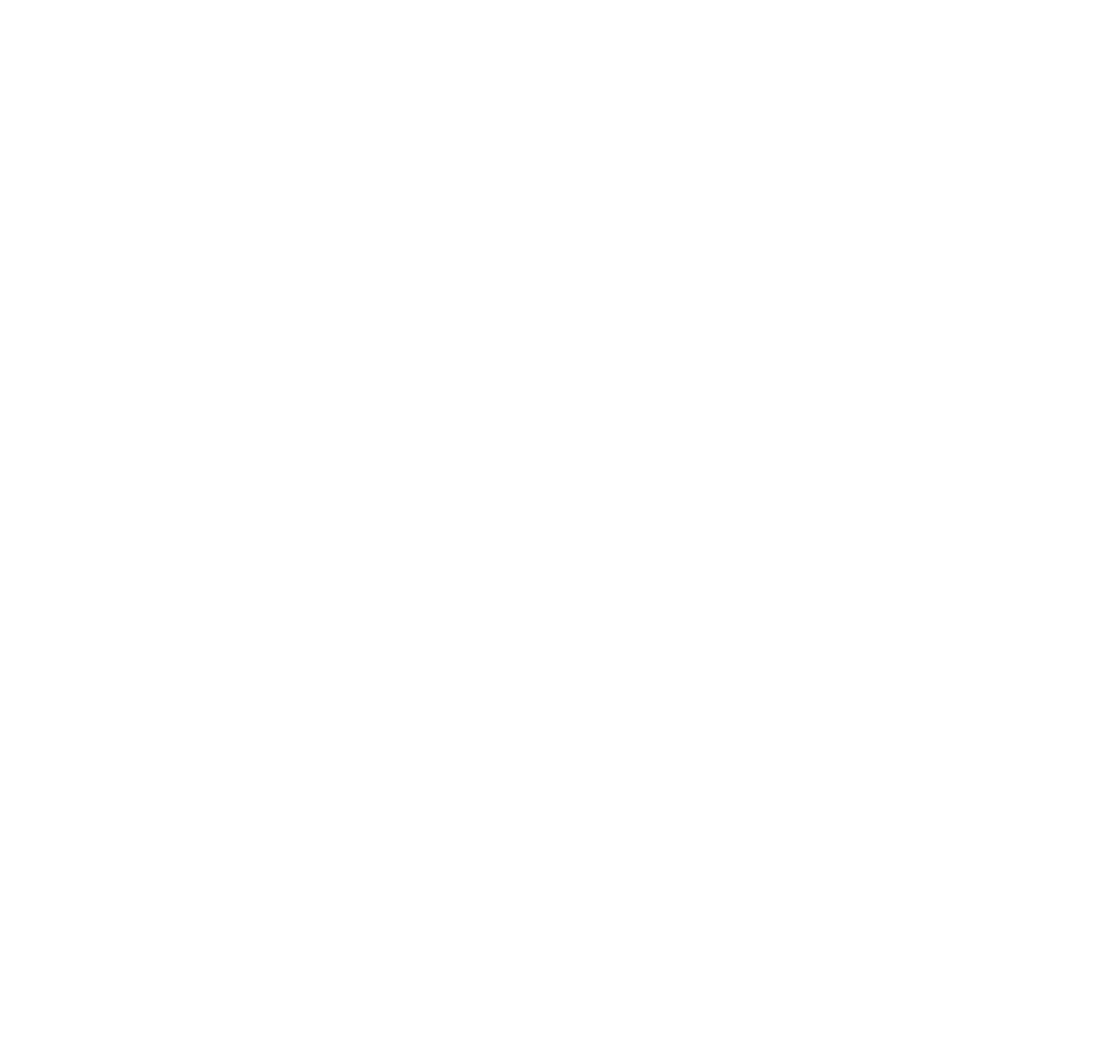
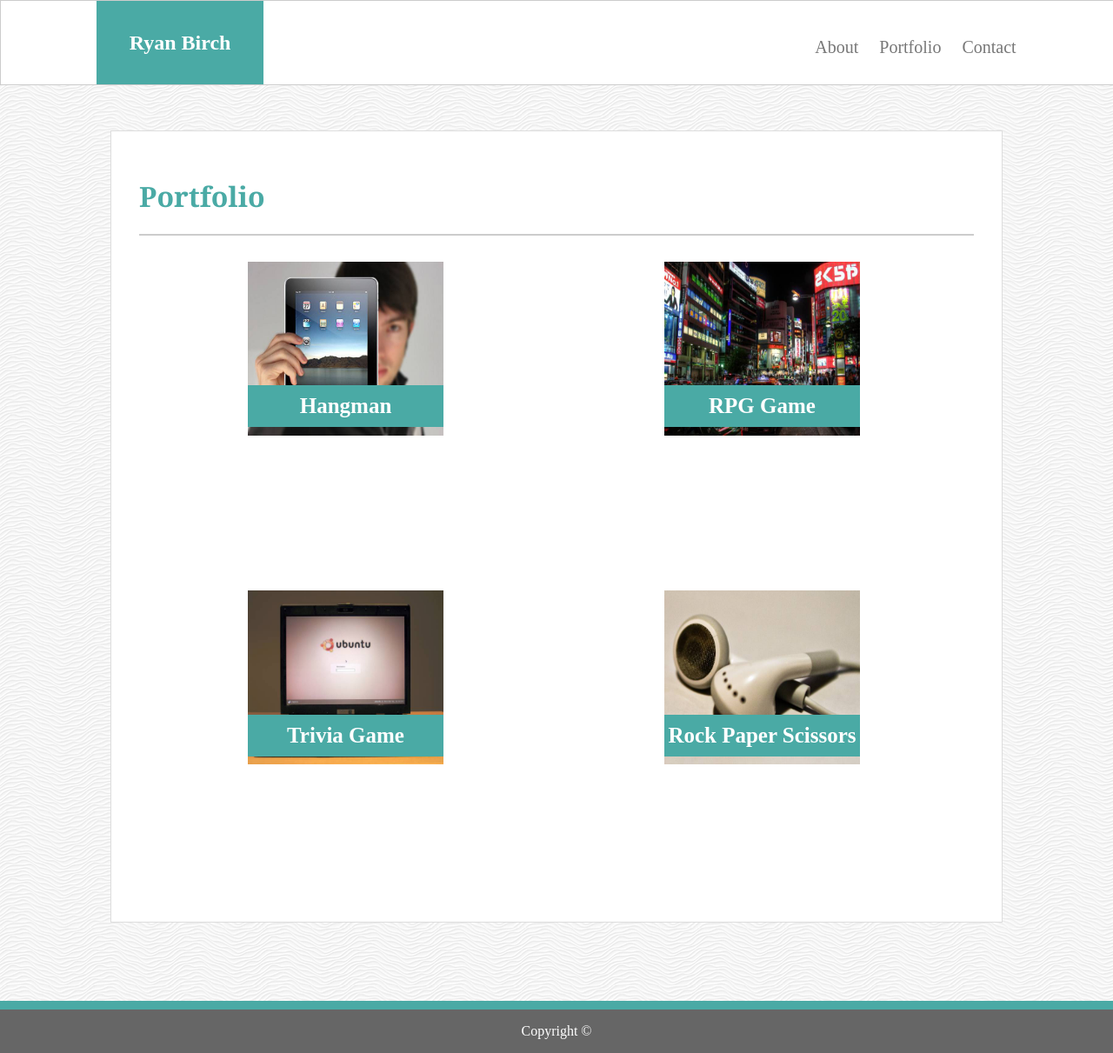
Before and after one commit to RyanBirch/Basic-Portfolio, a plain HTML site: page portfolio.html in a window 1280 px wide. Shown: the whole page at 87% size. Before the commit the page ends 800 px from the top, so only its background shows below. Drawn offline with Linux system fonts and the light colour scheme.

Commit message:
added portfolio page

```diff
--- a/assets/css/style.css
+++ b/assets/css/style.css
@@ -15,6 +15,7 @@ nav {
     position: fixed;
     top: 0;
     border: 1px solid #ccc;
+    z-index: 2;
 }
 
 
@@ -26,7 +27,7 @@ nav h1 {
     height: 96px;
     line-height: 96px;
     margin-top: 0;
-    margin-left: 9%;
+    margin-left: 8.6%;
     display: inline-block;
     vertical-align: middle;
 }
@@ -104,6 +105,7 @@ input[type="text"], input[type="email"] {
     height: 30px;
     margin-top: 10px;
     margin-bottom: 10px;
+    border: 1px solid #ccc
 }
 
 textarea {
@@ -121,6 +123,27 @@ input[type="submit"] {
     font-size: 15px;
 }
 
+.projects a {
+    text-decoration: none;
+}
+
+.projects h4 {
+    font-size: 25px;
+    background-color: #4aaaa5;
+    color: #fff;
+    position: relative;
+    bottom: 95px;
+    padding-top: 10px;
+    padding-bottom: 10px;
+    z-index: 1;
+}
+
+.tile {
+    display: inline-block;
+    text-align: center;
+    margin: 30px 125px 30px 125px;
+}
+
 footer {
     text-align: center;
     background-color: #666666;
--- a/portfolio.html
+++ b/portfolio.html
@@ -0,0 +1,55 @@
+<!DOCTYPE html>
+<html>
+    <head>
+        <title>Portfolio Page</title>
+        <link rel="stylesheet" type="text/css" href="assets/css/style.css">
+    </head>
+    <body>
+        <div class="portfolio-wrapper">
+            <div class="nav-container">
+                <nav>
+                    <h1>Ryan Birch</h1>
+                    <ul>
+                        <li><a href="index.html">About</a></li>
+                        <li><a href="">Portfolio</a></li>
+                        <li><a href="contact.html">Contact</a></li>
+                    </ul>
+                </nav>
+            </div>
+            <div class="main">
+                <div class="header">
+                    <h1>Portfolio</h1>
+                </div>
+                <div class="projects">
+                    <a href="#">
+                        <div class="tile">
+                            <img src="assets/images/img_1.jpg" height="200" width="225" alt="Hangman">
+                            <h4>Hangman</h4>
+                        </div>
+                    </a>
+                    <a href="#">
+                        <div class="tile">
+                            <img src="assets/images/img_2.jpg" height="200" width="225" alt="RPG Game">
+                            <h4>RPG Game</h4>
+                        </div>
+                    </a>
+                    <a href="#">
+                        <div class="tile">
+                            <img src="assets/images/img_3.jpg" height="200" width="225" alt="Trivia Game">
+                            <h4>Trivia Game</h4>
+                        </div>
+                    </a>
+                    <a href="#">
+                        <div class="tile">
+                            <img src="assets/images/img_4.jpg" height="200" width="225" alt="Rock Paper Scissors">
+                            <h4>Rock Paper Scissors</h4>
+                        </div>
+                    </a>
+                </div>
+            </div>
+            <footer>
+                <p>Copyright &copy;</p>
+            </footer>
+        </div>
+    </body>
+</html>
```
Also changed, not shown: contact.html (+2 -2 lines), index.html (+7 -4 lines), assets/images/img_1.jpg (added), assets/images/img_2.jpg (added), assets/images/img_3.jpg (added), assets/images/img_4.jpg (added).
